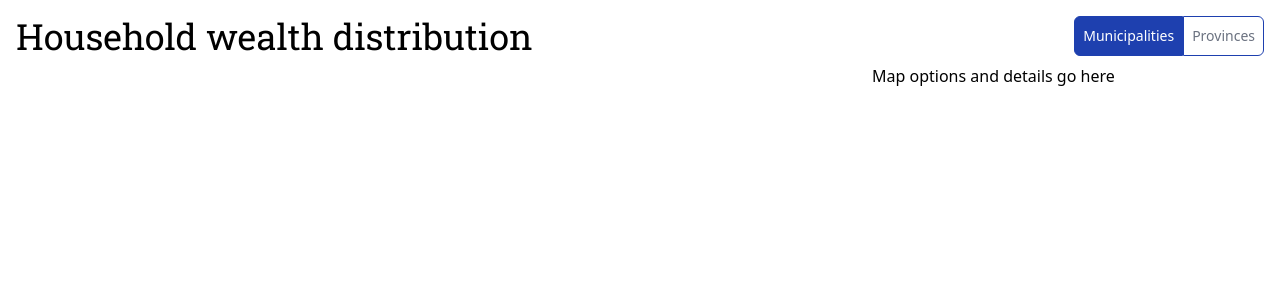
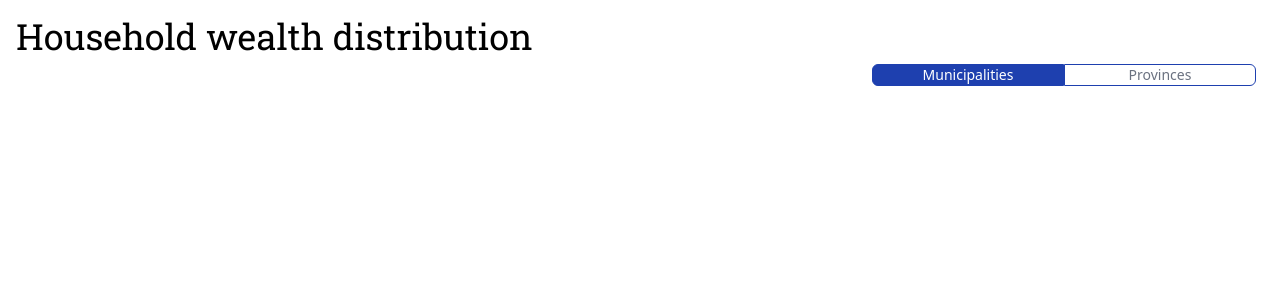
Before and after one commit to doudejans/InfoVis, a Vue app: page / in a window 1280 px wide. Shown: the top 300 px of the page. Built offline with nearby package versions, Linux system fonts and the light colour scheme; no server answers.

Commit message:
Move buttons to sidebar

```diff
--- a/src/components/NetWorthMap.vue
+++ b/src/components/NetWorthMap.vue
@@ -31,7 +31,6 @@ export default {
     },
     methods: {
         async initMap(municipalityMap) {
-            console.log("hello")
             const svg = d3.select("#map").select("svg");
             const box = d3.select("#map").node();
 
--- a/src/components/NetWorthVisualisationPage.vue
+++ b/src/components/NetWorthVisualisationPage.vue
@@ -1,17 +1,14 @@
 <template>
   <div class="container mx-auto p-4 h-screen flex flex-col">
-    <div class="flex-auto flex justify-between">
-      <h1 class="text-4xl font-serif">Household wealth distribution</h1>
-      <div class="flex">
-        <a class="button-group leftmost" :class="{ active: municipalityMap }" @click="municipalityMap = true">Municipalities</a>
-        <a class="button-group rightmost" :class="{ active: !municipalityMap }" @click="municipalityMap = false">Provinces</a>
-      </div>
-    </div>
+    <h1 class="text-4xl font-serif">Household wealth distribution</h1>
 
     <div class="container mx-auto flex-1 flex">
       <net-worth-map class="flex w-2/3 m-2" v-bind:municipalityMap="municipalityMap"/>
-      <div class="flex w-1/3 m-2">
-        Map options and details go here
+      <div class="w-1/3 m-2">
+        <div class="flex justify-center">
+          <a class="button-group leftmost " :class="{ active: municipalityMap }" @click="municipalityMap = true">Municipalities</a>
+          <a class="button-group rightmost " :class="{ active: !municipalityMap }" @click="municipalityMap = false">Provinces</a>
+        </div>
       </div>
     </div>
   </div>
@@ -37,7 +34,7 @@ export default {
 
 <style>
 .button-group {
-  @apply relative inline-flex items-center px-2 border border-blue-800 bg-white text-sm font-medium text-gray-500 hover:bg-gray-50 cursor-pointer select-none duration-200 ease-in-out;
+  @apply flex-1 inline-flex justify-center items-center px-2 border border-blue-800 bg-white text-sm font-medium text-gray-500 hover:bg-gray-50 cursor-pointer select-none duration-200 ease-in-out;
 }
 
 .button-group.leftmost {
```
